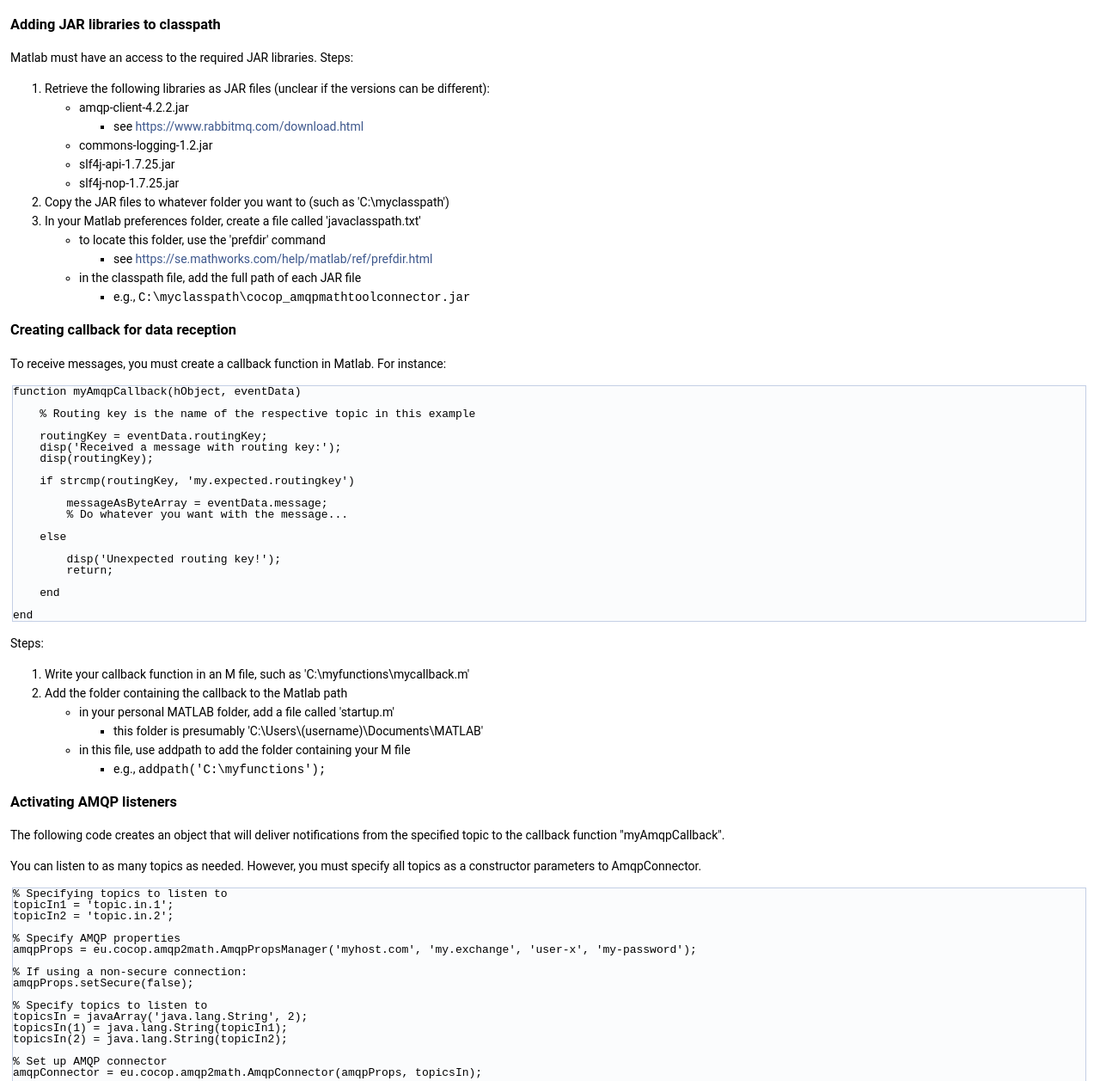
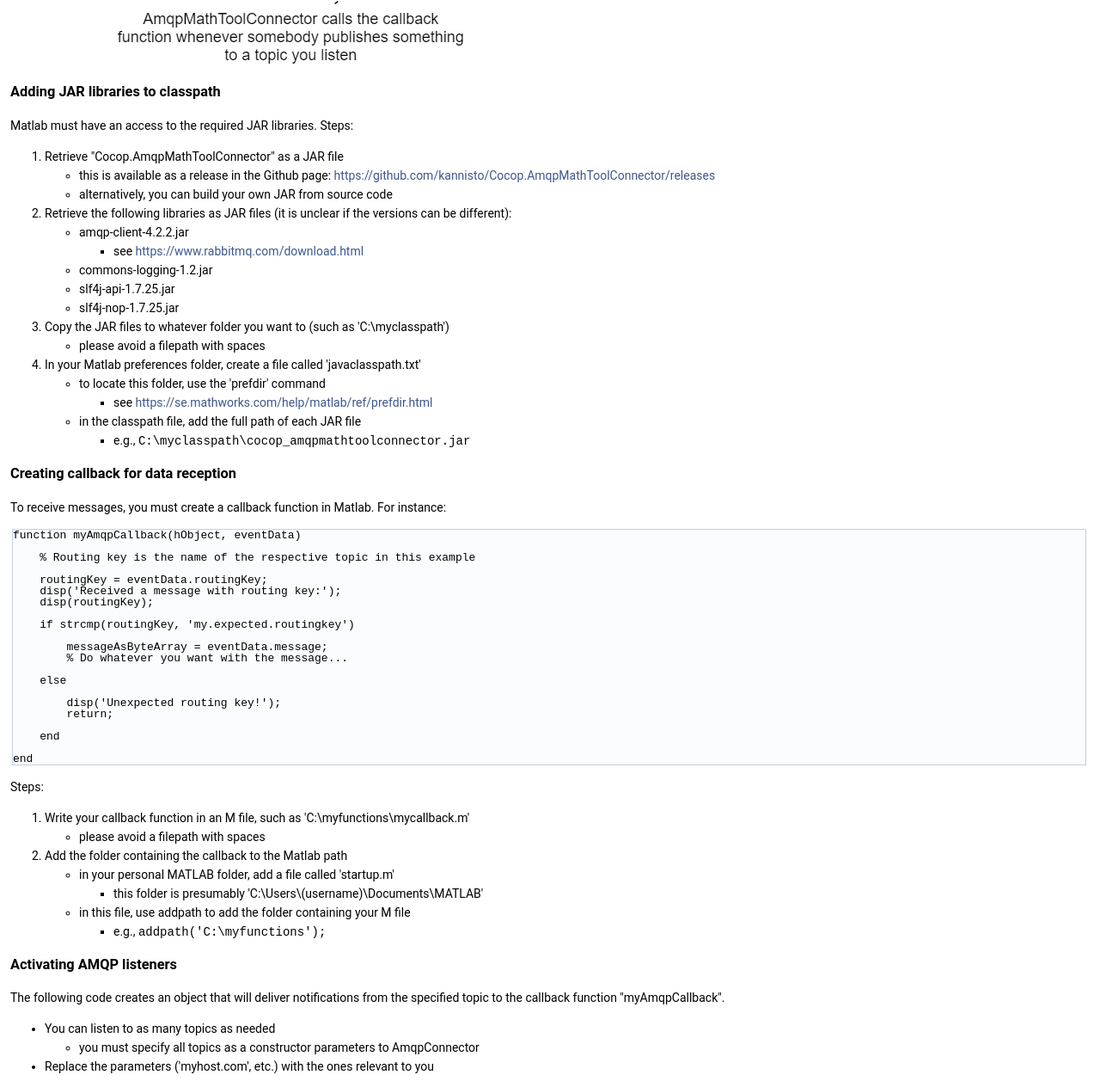
Before and after one commit to kannisto/Cocop.AmqpMathToolConnector, a plain HTML site: page docs/index.html in a window 1280 px wide. Shown: the part 2506-3763 px from the top of the page at 86% size. Drawn offline with Linux system fonts and the light colour scheme.

Commit message:
Updated README (and Doxy) to tell that you also need the connector lib as JAR.

```diff
--- a/docs/index.html
+++ b/docs/index.html
@@ -133,6 +133,8 @@ Yair Altman: Matlab callbacks for Java events <br />
 <li>slf4j-api-1.7.25.jar</li>
 <li>slf4j-nop-1.7.25.jar</li>
 </ul>
+<h2>Known Limitations </h2>
+<p>The software always assumes '/' as the vhost on AMQP server, which is the default. Therefore, you cannot presumably connect to CloudAMQP that forces you to use another vhost.</p>
 <h2>Usage in Matlab</h2>
 <p>To utilise the AMQP connector in Matlab, you can follow these instructions.</p>
 <ul>
@@ -162,7 +164,12 @@ Yair Altman: Matlab callbacks for Java events <br />
 <h3>Adding JAR libraries to classpath</h3>
 <p>Matlab must have an access to the required JAR libraries. Steps:</p>
 <ol type="1">
-<li>Retrieve the following libraries as JAR files (unclear if the versions can be different):<ul>
+<li>Retrieve "Cocop.AmqpMathToolConnector" as a JAR file<ul>
+<li>this is available as a release in the Github page: <a href="https://github.com/kannisto/Cocop.AmqpMathToolConnector/releases">https://github.com/kannisto/Cocop.AmqpMathToolConnector/releases</a></li>
+<li>alternatively, you can build your own JAR from source code</li>
+</ul>
+</li>
+<li>Retrieve the following libraries as JAR files (it is unclear if the versions can be different):<ul>
 <li>amqp-client-4.2.2.jar<ul>
 <li>see <a href="https://www.rabbitmq.com/download.html">https://www.rabbitmq.com/download.html</a></li>
 </ul>
@@ -172,7 +179,10 @@ Yair Altman: Matlab callbacks for Java events <br />
 <li>slf4j-nop-1.7.25.jar</li>
 </ul>
 </li>
-<li>Copy the JAR files to whatever folder you want to (such as 'C:\myclasspath')</li>
+<li>Copy the JAR files to whatever folder you want to (such as 'C:\myclasspath')<ul>
+<li>please avoid a filepath with spaces</li>
+</ul>
+</li>
 <li>In your Matlab preferences folder, create a file called 'javaclasspath.txt'<ul>
 <li>to locate this folder, use the 'prefdir' command<ul>
 <li>see <a href="https://se.mathworks.com/help/matlab/ref/prefdir.html">https://se.mathworks.com/help/matlab/ref/prefdir.html</a></li>
@@ -189,7 +199,10 @@ Yair Altman: Matlab callbacks for Java events <br />
 <p>To receive messages, you must create a callback function in Matlab. For instance:</p>
 <div class="fragment"><div class="line">function myAmqpCallback(hObject, eventData)</div><div class="line"></div><div class="line">    % Routing key is the name of the respective topic in this example</div><div class="line"></div><div class="line">    routingKey = eventData.routingKey;</div><div class="line">    disp(&#39;Received a message with routing key:&#39;);</div><div class="line">    disp(routingKey);</div><div class="line"></div><div class="line">    if strcmp(routingKey, &#39;my.expected.routingkey&#39;)</div><div class="line"></div><div class="line">        messageAsByteArray = eventData.message;</div><div class="line">        % Do whatever you want with the message...</div><div class="line"></div><div class="line">    else</div><div class="line"></div><div class="line">        disp(&#39;Unexpected routing key!&#39;);</div><div class="line">        return;</div><div class="line"></div><div class="line">    end</div><div class="line"></div><div class="line">end</div></div><!-- fragment --><p>Steps:</p>
 <ol type="1">
-<li>Write your callback function in an M file, such as 'C:\myfunctions\mycallback.m'</li>
+<li>Write your callback function in an M file, such as 'C:\myfunctions\mycallback.m'<ul>
+<li>please avoid a filepath with spaces</li>
+</ul>
+</li>
 <li>Add the folder containing the callback to the Matlab path<ul>
 <li>in your personal MATLAB folder, add a file called 'startup.m'<ul>
 <li>this folder is presumably 'C:\Users\(username)\Documents\MATLAB'</li>
@@ -204,9 +217,15 @@ Yair Altman: Matlab callbacks for Java events <br />
 </ol>
 <h3>Activating AMQP listeners</h3>
 <p>The following code creates an object that will deliver notifications from the specified topic to the callback function "myAmqpCallback".</p>
-<p>You can listen to as many topics as needed. However, you must specify all topics as a constructor parameters to AmqpConnector.</p>
+<ul>
+<li>You can listen to as many topics as needed<ul>
+<li>you must specify all topics as a constructor parameters to AmqpConnector</li>
+</ul>
+</li>
+<li>Replace the parameters ('myhost.com', etc.) with the ones relevant to you</li>
+</ul>
 <div class="fragment"><div class="line">% Specifying topics to listen to</div><div class="line">topicIn1 = &#39;topic.in.1&#39;;</div><div class="line">topicIn2 = &#39;topic.in.2&#39;;</div><div class="line"></div><div class="line">% Specify AMQP properties</div><div class="line">amqpProps = eu.cocop.amqp2math.AmqpPropsManager(&#39;myhost.com&#39;, &#39;my.exchange&#39;, &#39;user-x&#39;, &#39;my-password&#39;);</div><div class="line"></div><div class="line">% If using a non-secure connection:</div><div class="line">amqpProps.setSecure(false);</div><div class="line"></div><div class="line">% Specify topics to listen to</div><div class="line">topicsIn = javaArray(&#39;java.lang.String&#39;, 2);</div><div class="line">topicsIn(1) = java.lang.String(topicIn1);</div><div class="line">topicsIn(2) = java.lang.String(topicIn2);</div><div class="line"></div><div class="line">% Set up AMQP connector</div><div class="line">amqpConnector = eu.cocop.amqp2math.AmqpConnector(amqpProps, topicsIn);</div><div class="line"></div><div class="line">% Associate a topic listener with Matlab</div><div class="line">notifier = amqpConnector.getNotifierForTopic(topicIn1);</div><div class="line">handleObj = handle(notifier, &#39;CallbackProperties&#39;);</div><div class="line">set(notifier, &#39;ListenCallback&#39;, @(handleObj, ev)myAmqpCallback(handleObj, ev));</div></div><!-- fragment --><h3>Publishing (sending) to AMQP</h3>
-<p>The following code sends a string.</p>
+<p>The following code sends a string encoded in UTF-8.</p>
 <div class="fragment"><div class="line">myStringOut = java.lang.String(&#39;Hello 5&#39;);</div><div class="line">myBytesOut = myStringOut.getBytes(java.nio.charset.Charset.forName(&#39;UTF-8&#39;));</div><div class="line">amqpConnector.sendMessage(&#39;my.topic.Out&#39;, myBytesOut);</div></div><!-- fragment --><h3>Cleanup</h3>
 <p>It is important to clean up resources after use. Call this when you end execution:</p>
 <div class="fragment"><div class="line">amqpConnector.close();</div></div><!-- fragment --> </div></div><!-- contents -->
```
Also changed, not shown: 2 other files.
